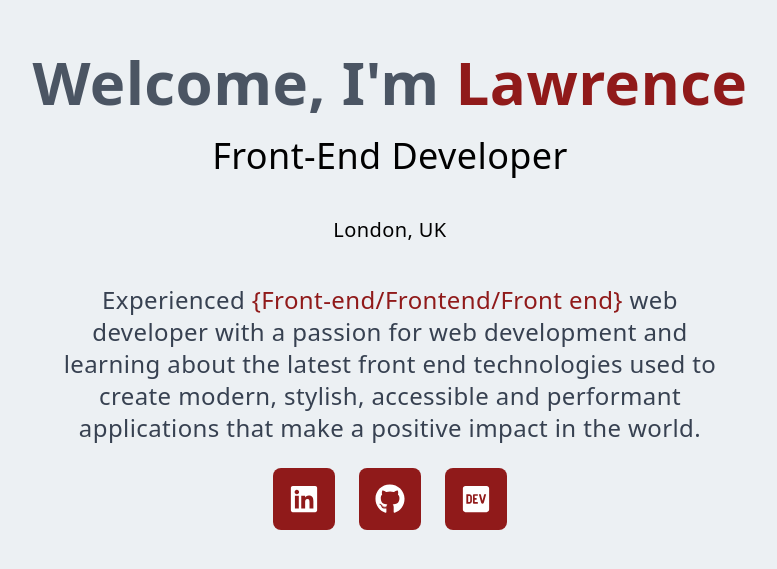
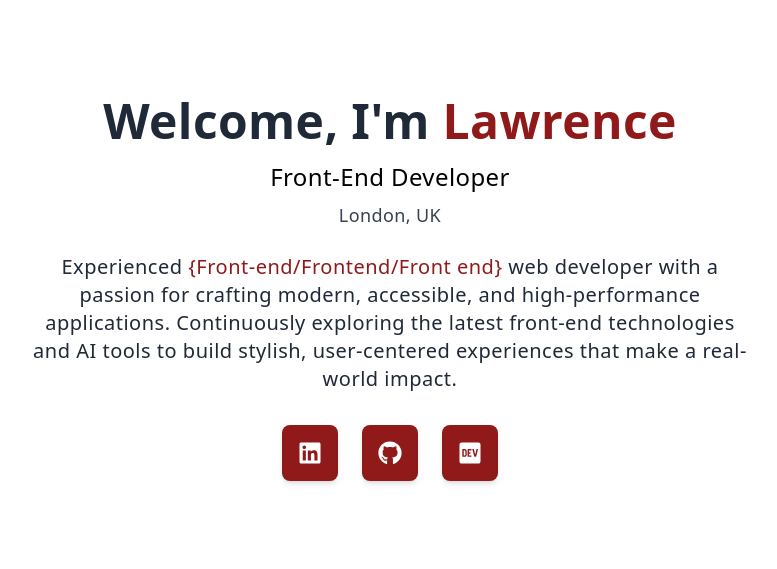
Before and after one commit to lawlawson/portfolio-july, a Next.js app: page / in a window 1280 px wide. Shown: the part 111-680 px from the top of the page, without its empty margins (250-1027 px from the left). Built offline with nearby package versions, Linux system fonts and the light colour scheme.

Commit message:
updated links

```diff
--- a/pages/components/Main.jsx
+++ b/pages/components/Main.jsx
@@ -1,50 +1,65 @@
 import React from 'react';
 import { FaLinkedin, FaGithub, FaDev } from 'react-icons/fa';
 
+const socialLinks = [
+  {
+    href: 'https://www.linkedin.com/in/lawlawson/',
+    icon: <FaLinkedin className='w-6 h-6' />,
+    label: 'LinkedIn',
+  },
+  {
+    href: 'https://github.com/lawlawson',
+    icon: <FaGithub className='w-6 h-6' />,
+    label: 'GitHub',
+  },
+  {
+    href: 'https://dev.to/lawlawson',
+    icon: <FaDev className='w-6 h-6' />,
+    label: 'Dev.to',
+  },
+];
+
 const Main = () => {
   return (
-    <div id='home' className='w-full h-screen text-center'>
-      <div className='max-w-[85%] w-full h-full m-auto flex justify-center items-center'>
+    <div
+      id='home'
+      className='w-full h-screen text-center bg-white text-gray-800'>
+      <div className='max-w-[85%] w-full h-full m-auto flex justify-center items-center px-4'>
         <div>
-          <h1 className='py-1 text-gray-600'>
+          {/* Heading */}
+          <h1 className='text-5xl font-bold mb-4'>
             Welcome, I&apos;m <span className='text-[#901a1a]'>Lawrence</span>
           </h1>
-          <p className='py-5 text-[#000000] text-4xl'>Front-End Developer</p>
-          <p className='py-5 text-[#000000] text-xl'>London, UK</p>
-          <p className='text-gray-700 md:max-w-[60%] mx-auto my-5 text-xl md:text-2xl text-center leading-9'>
-            Experienced&nbsp;
+
+          {/* Role and Location */}
+          <p className='text-2xl text-black mb-2'>Front-End Developer</p>
+          <p className='text-lg text-gray-700 mb-6'>London, UK</p>
+
+          {/* Bio */}
+          <p className='max-w-prose mx-auto text-lg md:text-xl leading-relaxed tracking-wide px-2 mb-8'>
+            Experienced{' '}
             <span className='text-[#901a1a]'>
-              &#123;Front-end/Frontend/Front end&#125;
-            </span>
-            &nbsp;web developer with a passion for web development and learning
-            about the latest front end technologies used to create modern,
-            stylish, accessible and performant applications that make a positive
-            impact in the world.
+              {'{Front-end/Frontend/Front end}'}
+            </span>{' '}
+            web developer with a passion for crafting modern, accessible, and
+            high-performance applications. Continuously exploring the latest
+            front-end technologies and AI tools to build stylish, user-centered
+            experiences that make a real-world impact.
           </p>
 
-          {/* Social Icons */}
-          <div className='flex justify-center items-center space-x-6 mt-6 text-3xl text-[#901a1a]'>
-            <a
-              href='https://www.linkedin.com/in/yourprofile'
-              target='_blank'
-              rel='noreferrer'
-              className='bg-[#901a1a] text-white p-4 rounded-lg hover:scale-110 transition-transform duration-300'>
-              <FaLinkedin />
-            </a>
-            <a
-              href='https://github.com/yourusername'
-              target='_blank'
-              rel='noreferrer'
-              className='bg-[#901a1a] text-white p-4 rounded-lg hover:scale-110 transition-transform duration-300'>
-              <FaGithub />
-            </a>
-            <a
-              href='https://dev.to/yourusername'
-              target='_blank'
-              rel='noreferrer'
-              className='bg-[#901a1a] text-white p-4 rounded-lg hover:scale-110 transition-transform duration-300'>
-              <FaDev />
-            </a>
+          {/* Social Media Icons */}
+          <div className='flex justify-center items-center space-x-6'>
+            {socialLinks.map(({ href, icon, label }) => (
+              <a
+                key={label}
+                href={href}
+                target='_blank'
+                rel='noreferrer'
+                aria-label={label}
+                className='bg-[#901a1a] text-white p-4 rounded-lg hover:scale-110 transition-transform duration-300 shadow-md'>
+                {icon}
+              </a>
+            ))}
           </div>
         </div>
       </div>
```
